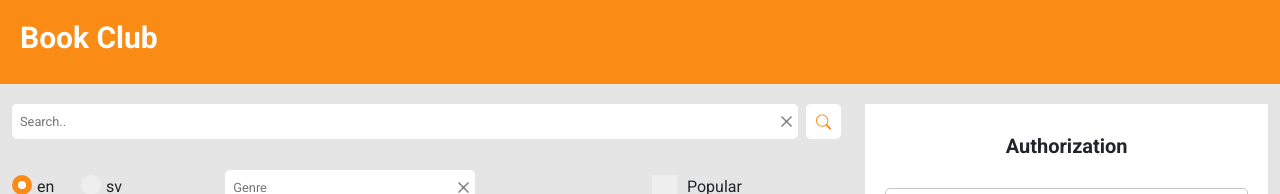
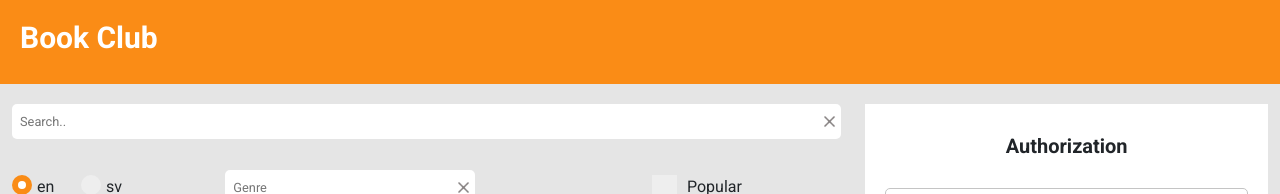
Before and after one commit to SvitlanaRybakova/react-book-club-exam, a React (Create React App) app: page / in a window 1280 px wide. Shown: the top 194 px of the page. Built offline with nearby package versions, Linux system fonts and the light colour scheme.

Commit message:
prepared the free-text query for sending  to API

```diff
--- a/src/components/search_bar/SearchInput.js
+++ b/src/components/search_bar/SearchInput.js
@@ -1,5 +1,4 @@
 import React, { useState } from "react";
-import { BsSearch } from "react-icons/bs";
 import styles from "./SearchBar.module.css";
 import cross from "../../assets/images/cross.png";
 import { useSearchContext } from "../../contexts/SearchContext";
@@ -11,10 +10,10 @@ const SearchInput = () => {
 
   const handleSubmit = (e) => {
     e.preventDefault();
-
+    const preparedQuery = input.trim().toLocaleLowerCase().split(' ').join('+')
     setQuery((prevState) => ({
       ...prevState,
-      searchText: input,
+      searchText: preparedQuery,
     }));
   };
   return (
@@ -37,12 +36,6 @@ const SearchInput = () => {
           onClick={() => setInput("")}
         />
       </form>
-      <button
-        type="submit"
-        className={styles.searchButton}
-      >
-        <BsSearch color={"#FA8C16"} />
-      </button>
     </div>
   );
 };
--- a/src/services/GoogleBooksAPI.js
+++ b/src/services/GoogleBooksAPI.js
@@ -15,7 +15,7 @@ export const getBooks = async (query) => {
 
     if (query.searchText && !query.genre) {
       const result = await axios.get(
-        `volumes?q=${query.searchText}&orderBy=newest&maxResults=40&langRestrict=${query.lang}`
+        `volumes?q=intitle:${query.searchText}&inauthor:${query.searchText}&orderBy=newest&maxResults=40&langRestrict=${query.lang}`
       );
       return result.data;
     }
```
